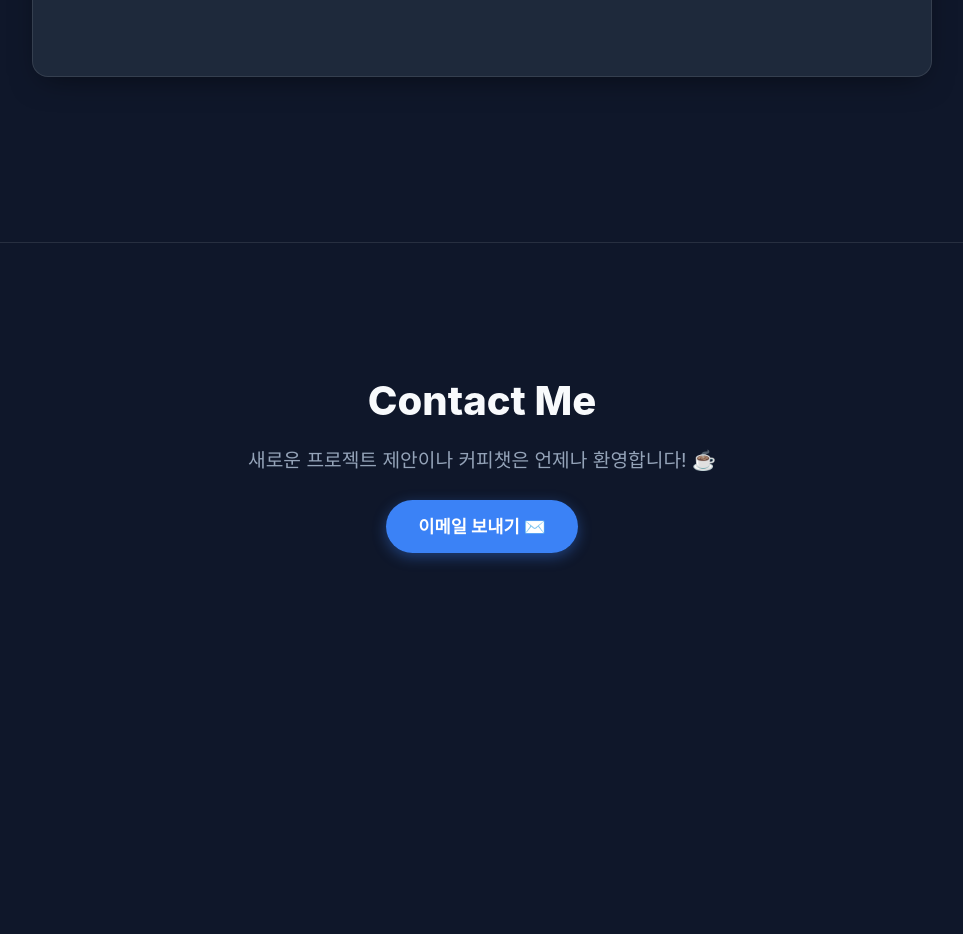
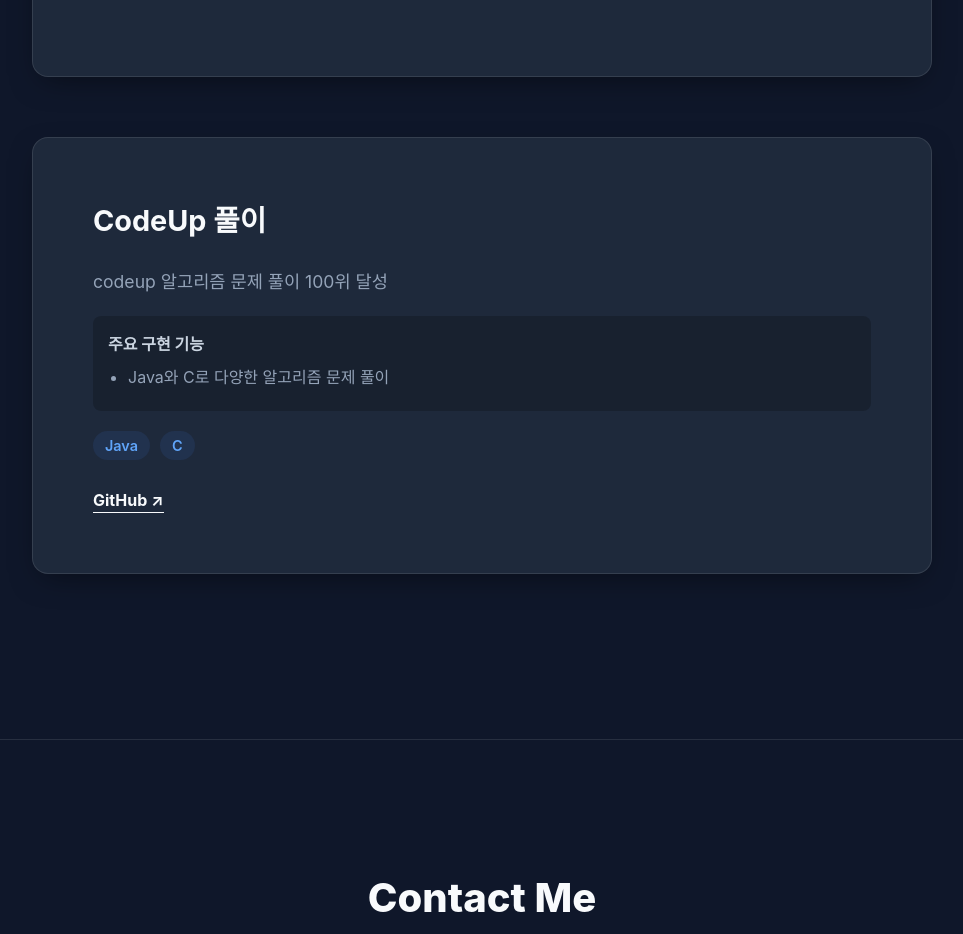
Before and after one commit to ppjjhh2001/my-portfolio, a React (Vite) app: page / in a window 1280 px wide. Shown: the part 4500-5434 px from the top of the page, without its empty margins (158-1121 px from the left). Before the commit the page ends 5138 px from the top, so only its background shows below. Built offline with nearby package versions, Linux system fonts and the light colour scheme; a web font is replaced by a local one.

Commit message:
Add new project entry for CodeUp algorithm solutions

```diff
--- a/src/data/portfolioData.ts
+++ b/src/data/portfolioData.ts
@@ -56,4 +56,16 @@
     //githubLink: "https://github.com/ppjjhh2001/my-portfolio",
     //demoLink: "https://ppjjhh2001.github.io/my-portfolio/",
   },
+  {
+    id: 4,
+    title: "CodeUp 풀이",
+    description: "codeup 알고리즘 문제 풀이 100위 달성",
+    //imageUrl: pro4, // Assuming you have an image for this project
+    techStack: ["Java", "C"],
+    features: [
+      "Java와 C로 다양한 알고리즘 문제 풀이"
+    ],
+    githubLink: "https://codeup.kr/userinfo.php?user=parkqkdrn",
+    //demoLink: "https://ppjjhh2001.github.io/my-portfolio/",
+  },
 ];
```
